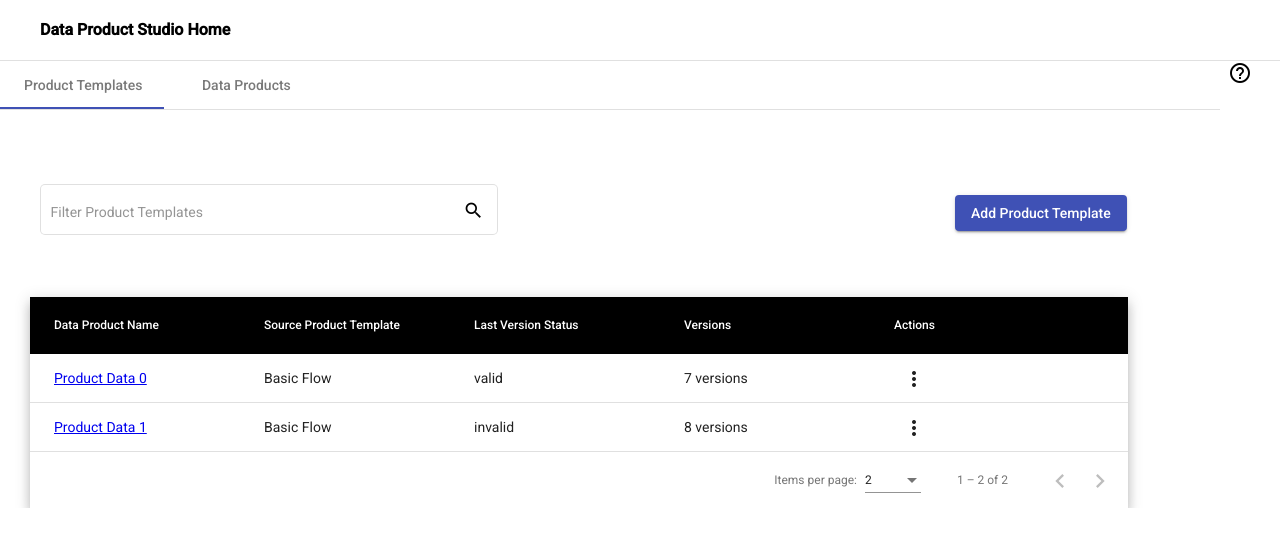
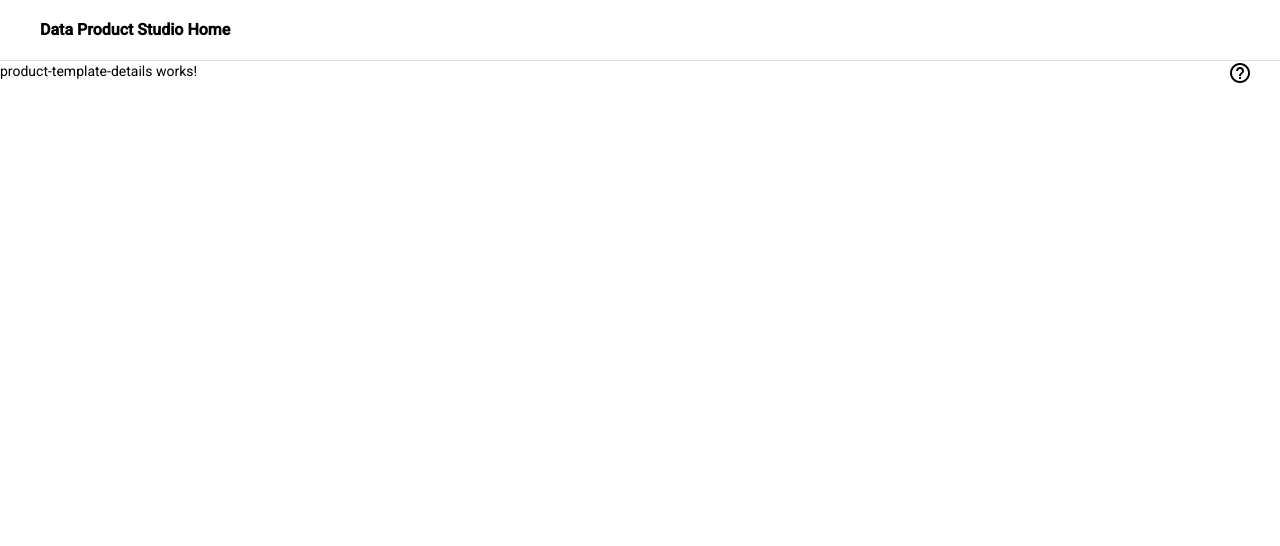
Before and after one commit to NamaNagesh/AngularMy, an Angular app: page /templateDetail in a window 1280 px wide. Before the commit this address led to /. Shown: the top 546 px of the page. Built offline with nearby package versions, Linux system fonts and the light colour scheme.

Commit message:
redirect on template product click

```diff
--- a/package.json
+++ b/package.json
@@ -2,7 +2,7 @@
   "name": "my-angular",
   "version": "0.0.0",
   "scripts": {
-    "ng": "ng g c about-dialog",
+    "ng": "ng g c home",
     "start": "ng serve",
     "build": "ng build",
     "watch": "ng build --watch --configuration development",
--- a/src/app/app-routing.module.ts
+++ b/src/app/app-routing.module.ts
@@ -1,7 +1,13 @@
 import { NgModule } from '@angular/core';
 import { RouterModule, Routes } from '@angular/router';
+import { HomeComponent } from './home/home.component';
+import { ProductTemplateDetailsComponent } from './product-template-details/product-template-details.component';
 
-const routes: Routes = [];
+
+const routes: Routes =  [
+  { path: 'templateDetail', component: ProductTemplateDetailsComponent },
+  { path: '', component: HomeComponent }
+];
 
 @NgModule({
   imports: [RouterModule.forRoot(routes)],
--- a/src/app/app.component.html
+++ b/src/app/app.component.html
@@ -1,10 +1,3 @@
 
 <app-header></app-header>
-<mat-tab-group>
-    <mat-tab label="Product Templates">
-         <app-products-templates></app-products-templates>
-    </mat-tab>
-    <mat-tab label="Data Products">
-          <app-data-products></app-data-products>
-    </mat-tab>
-</mat-tab-group>
+<router-outlet></router-outlet>
--- a/src/app/app.module.ts
+++ b/src/app/app.module.ts
@@ -25,6 +25,8 @@ import { AboutDialogComponent } from './about-dialog/about-dialog.component';
 import {MatIconModule} from '@angular/material/icon';
 import {CdkMenuModule} from '@angular/cdk/menu';
 import {MatMenuModule} from '@angular/material/menu';
+import { ProductTemplateDetailsComponent } from './product-template-details/product-template-details.component';
+import { HomeComponent } from './home/home.component';
 
 @NgModule({
   declarations: [
@@ -34,7 +36,9 @@ import {MatMenuModule} from '@angular/material/menu';
     HeaderComponent,
     BreadcrumbComponent,
     AddProductDialogComponent,
-    AboutDialogComponent
+    AboutDialogComponent,
+    ProductTemplateDetailsComponent,
+    HomeComponent
   ],
   imports: [
     BrowserModule,
--- /dev/null
+++ b/src/app/home/home.component.html
@@ -0,0 +1,8 @@
+<mat-tab-group>
+    <mat-tab label="Product Templates">
+         <app-products-templates></app-products-templates>
+    </mat-tab>
+    <mat-tab label="Data Products">
+          <app-data-products></app-data-products>
+    </mat-tab>
+</mat-tab-group>
--- /dev/null
+++ b/src/app/home/home.component.ts
@@ -0,0 +1,15 @@
+import { Component, OnInit } from '@angular/core';
+
+@Component({
+  selector: 'app-home',
+  templateUrl: './home.component.html',
+  styleUrls: ['./home.component.scss']
+})
+export class HomeComponent implements OnInit {
+
+  constructor() { }
+
+  ngOnInit(): void {
+  }
+
+}
--- /dev/null
+++ b/src/app/product-template-details/product-template-details.component.html
@@ -0,0 +1 @@
+<p>product-template-details works!</p>
--- /dev/null
+++ b/src/app/product-template-details/product-template-details.component.ts
@@ -0,0 +1,15 @@
+import { Component, OnInit } from '@angular/core';
+
+@Component({
+  selector: 'app-product-template-details',
+  templateUrl: './product-template-details.component.html',
+  styleUrls: ['./product-template-details.component.scss']
+})
+export class ProductTemplateDetailsComponent implements OnInit {
+
+  constructor() { }
+
+  ngOnInit(): void {
+  }
+
+}
--- a/src/app/products-templates/products-templates.component.html
+++ b/src/app/products-templates/products-templates.component.html
@@ -97,25 +97,29 @@
 
 
       <ng-container matColumnDef="productName">
-        <mat-header-cell *matHeaderCellDef mat-sort-header>Data Product Name </mat-header-cell>
-        <mat-cell *matCellDef="let element"> <a href="#">{{element.productName}}</a> </mat-cell>
+        <mat-header-cell *matHeaderCellDef mat-sort-header>Data Product Template Name </mat-header-cell>
+        <mat-cell *matCellDef="let element">
+           <!-- <a href="/templateDetail">{{element.productName}}</a> -->
+
+           <a routerLink="/templateDetail" routerLinkActive="active" ariaCurrentWhenActive="page">{{element.productName}}</a>
+           </mat-cell>
       </ng-container>
 
 
       <ng-container matColumnDef="sproductTemplate">
-        <mat-header-cell *matHeaderCellDef mat-sort-header> Source Product Template </mat-header-cell>
+        <mat-header-cell *matHeaderCellDef mat-sort-header> Status</mat-header-cell>
         <mat-cell *matCellDef="let element"> {{element.sproductTemplate}} </mat-cell>
       </ng-container>
 
 
       <ng-container matColumnDef="lastVersionStatus">
-        <mat-header-cell *matHeaderCellDef mat-sort-header> Last Version Status </mat-header-cell>
+        <mat-header-cell *matHeaderCellDef mat-sort-header> Last Update </mat-header-cell>
         <mat-cell *matCellDef="let element"> {{element.lastVersionStatus}} </mat-cell>
       </ng-container>
 
 
       <ng-container matColumnDef="versions">
-        <mat-header-cell *matHeaderCellDef mat-sort-header> Versions </mat-header-cell>
+        <mat-header-cell *matHeaderCellDef mat-sort-header> Updated By </mat-header-cell>
         <mat-cell *matCellDef="let element"> {{element.versions}} </mat-cell>
       </ng-container>
 
```
Also changed, not shown: src/app/home/home.component.scss (added), src/app/product-template-details/product-template-details.component.scss (added), 2 other files (tests, documents, lock files or other folders).
